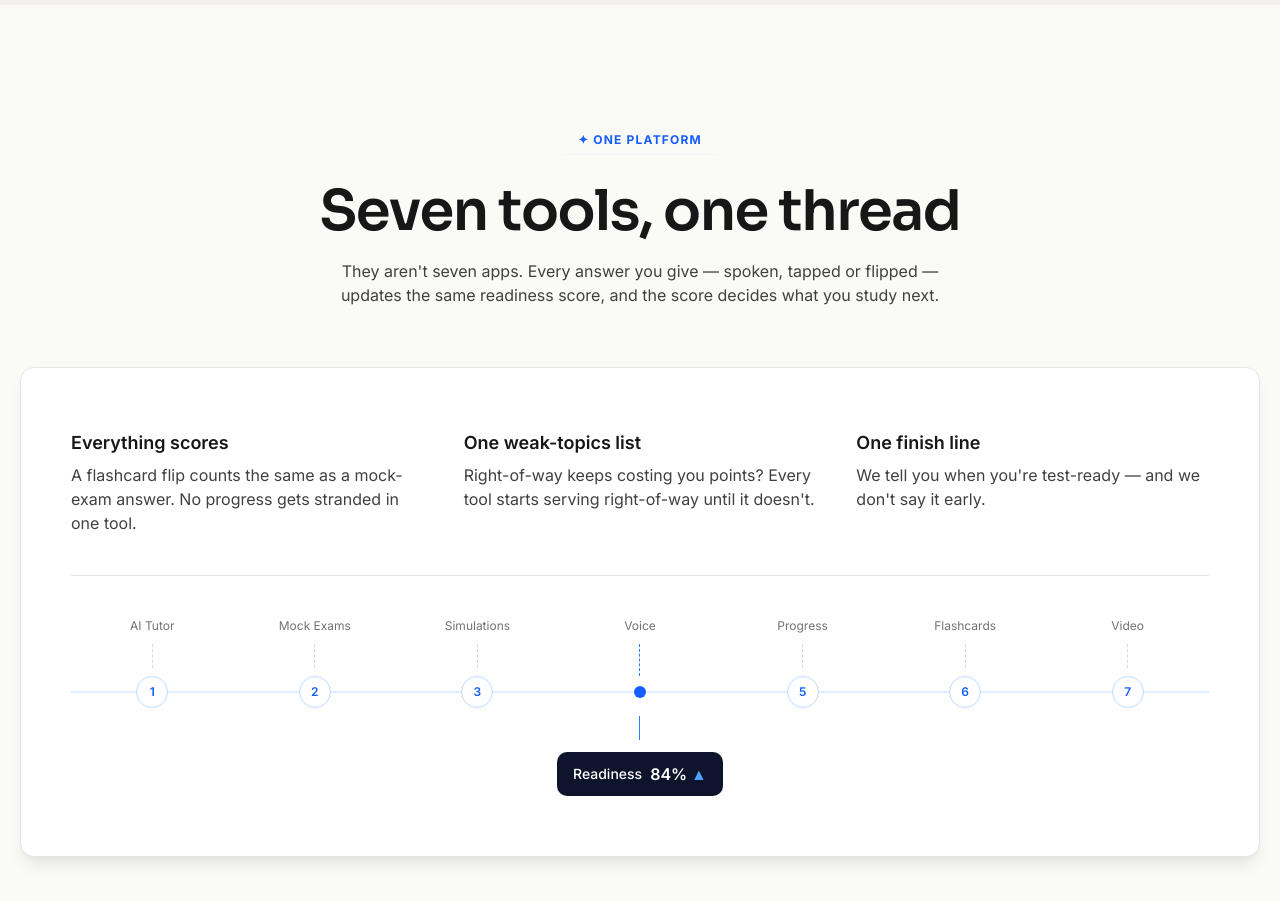
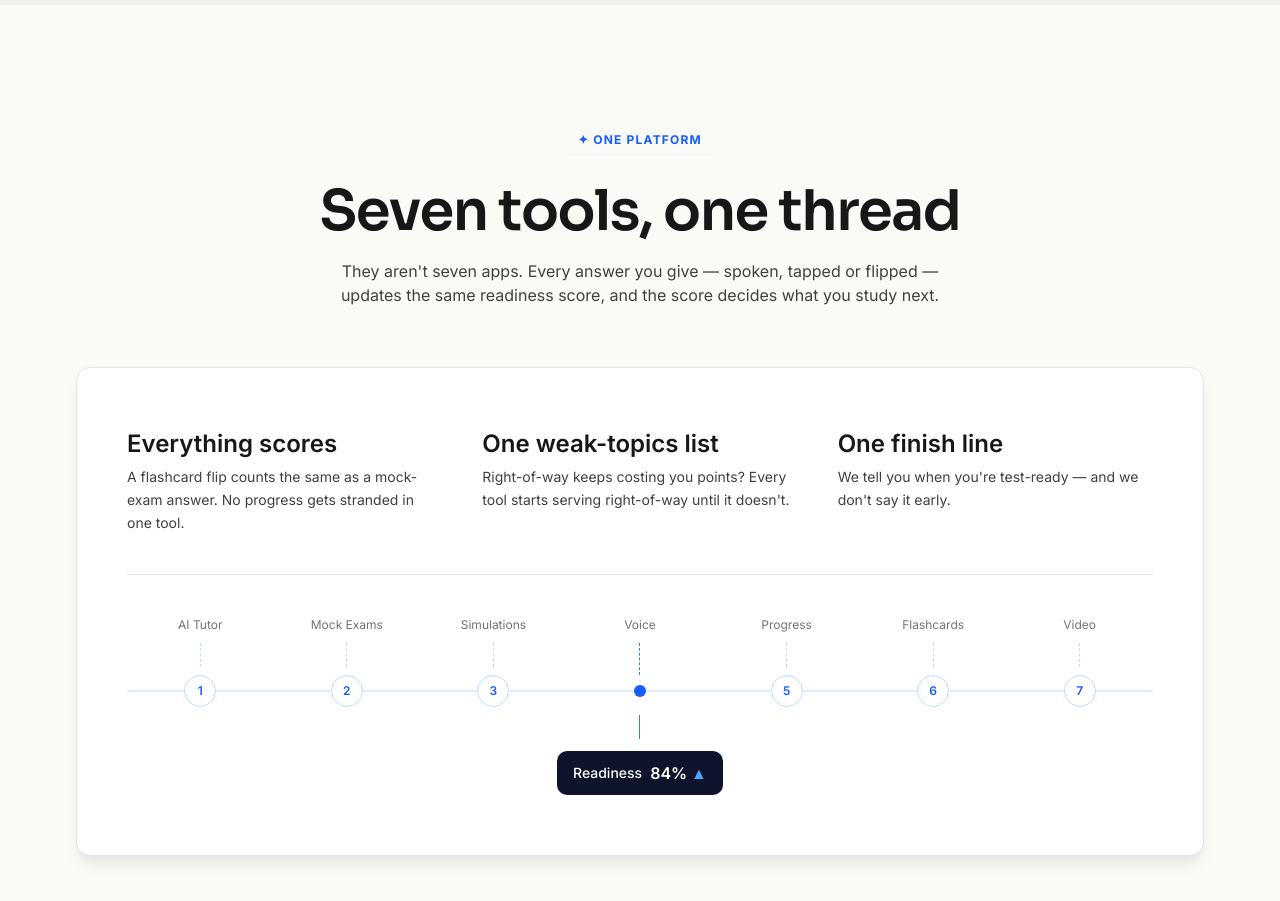
Before and after one commit to hybridmediaworks/driving-test-app, a Next.js app in the folder apps/web/: page /features-overview in a window 1280 px wide. Shown: the part 2960-3861 px from the top of the page. Built offline with nearby package versions, Linux system fonts and the light colour scheme; no server answers.

Commit message:
fix the heading font size

```diff
--- a/apps/web/components/features-overview/OnePlatformSection.tsx
+++ b/apps/web/components/features-overview/OnePlatformSection.tsx
@@ -15,24 +15,25 @@ const highlights = [
   },
   {
     title: "One finish line",
-    description: "We tell you when you're test-ready — and we don't say it early.",
+    description:
+      "We tell you when you're test-ready — and we don't say it early.",
   },
 ];
 
 const timelineSteps = [
-  { label: "AI Tutor", number: 1 },
-  { label: "Mock Exams", number: 2 },
-  { label: "Simulations", number: 3 },
+  { label: "AI Tutor", number: 1, active: false },
+  { label: "Mock Exams", number: 2, active: false },
+  { label: "Simulations", number: 3, active: false },
   { label: "Voice", number: 4, active: true },
-  { label: "Progress", number: 5 },
-  { label: "Flashcards", number: 6 },
-  { label: "Video", number: 7 },
+  { label: "Progress", number: 5, active: false },
+  { label: "Flashcards", number: 6, active: false },
+  { label: "Video", number: 7, active: false },
 ] as const;
 
 export default function OnePlatformSection() {
   return (
     <section className="px-5 py-10  lg:py-30 ">
-      <div className="mx-auto max-w-container space-y-15">
+      <div className="mx-auto max-w-282 space-y-15">
         <div className="flex max-w-162.25 mx-auto flex-col items-center gap-4 text-center">
           <Paragraph
             className="mb-2 border-b border-blue-50 px-3.5 py-1.25 font-bold tracking-[1.2px] uppercase max-w-fit"
@@ -52,10 +53,10 @@ export default function OnePlatformSection() {
           <div className="grid grid-cols-1 gap-8 sm:grid-cols-3 sm:gap-10">
             {highlights.map((item) => (
               <div key={item.title} className="space-y-1.5">
-                <Paragraph size="lg" className="font-semibold" color="dark">
+                <Paragraph size="2xl" className="font-semibold" color="dark">
                   {item.title}
                 </Paragraph>
-                <Paragraph>{item.description}</Paragraph>
+                <Paragraph size="sm">{item.description}</Paragraph>
               </div>
             ))}
           </div>
@@ -65,14 +66,19 @@ export default function OnePlatformSection() {
           <div>
             <div className="grid grid-cols-7">
               {timelineSteps.map((step) => (
-                <div key={step.label} className="flex flex-col items-center gap-2">
+                <div
+                  key={step.label}
+                  className="flex flex-col items-center gap-2"
+                >
                   <Paragraph size="xs" color="muted" className="text-center">
                     {step.label}
                   </Paragraph>
                   <div
                     className={cn(
                       "w-px border-l border-dashed",
-                      step.active ? "h-8 border-blue-500" : "h-6 border-blue-200",
+                      step.active
+                        ? "h-8 border-blue-500"
+                        : "h-6 border-blue-200",
                     )}
                   />
                 </div>
@@ -83,7 +89,10 @@ export default function OnePlatformSection() {
               <div className="absolute inset-x-0 top-1/2 h-px -translate-y-1/2 bg-blue-200" />
               <div className="relative z-10 grid h-full grid-cols-7">
                 {timelineSteps.map((step) => (
-                  <div key={step.label} className="flex items-center justify-center">
+                  <div
+                    key={step.label}
+                    className="flex items-center justify-center"
+                  >
                     {step.active ? (
                       <span className="h-3 w-3 rounded-full bg-blue-600" />
                     ) : (
@@ -103,7 +112,11 @@ export default function OnePlatformSection() {
                     <div className="flex flex-col items-center gap-3 pt-2">
                       <div className="h-6 w-px bg-blue-500" />
                       <div className="flex items-center gap-2 rounded-lg bg-[#0D142C] px-4 py-2.5 text-white">
-                        <Paragraph size="sm" color="white" className="font-medium">
+                        <Paragraph
+                          size="sm"
+                          color="white"
+                          className="font-medium"
+                        >
                           Readiness
                         </Paragraph>
                         <span className="flex items-center gap-1 text-base font-semibold">
```
